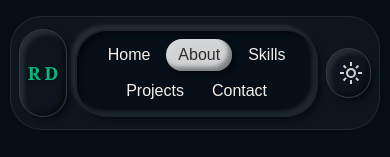
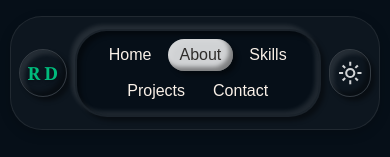
Before and after one commit to RanaDebbarma/my-portfolio, a Next.js app: page /about in a window 390 px wide. Shown: the top 157 px of the page. Built offline with nearby package versions, Linux system fonts and the light colour scheme.

Commit message:
nav element adjustment

```diff
--- a/components/Logo.tsx
+++ b/components/Logo.tsx
@@ -2,7 +2,7 @@ const Logo = () => {
   return (
     <div
       aria-label="RD Logo"
-      className="convex select-none h-full aspect-auto text-lg items-center justify-center font-serif font-bold p-2 border border-foreground/20 rounded-full flex gap-1"
+      className="convex select-none h-12 w-12 aspect-auto text-lg items-center justify-center font-serif font-bold p-2 border border-foreground/20 rounded-full flex gap-1"
     >
       <span className="text-accent text-shadow-md">R</span>
       <span className="text-accent text-shadow-md">D</span>
--- a/components/Overview.tsx
+++ b/components/Overview.tsx
@@ -3,7 +3,7 @@ import Image from "next/image"
 
 const Overview = () => {
   return (
-    <div className="shadow-[0_4px_24px_rgba(0,0,0,0.24)] flex flex-col gap-12 lg:w-120 border border-foreground/16 bg-foreground/5 w-full rounded-3xl shrink-0 p-8">
+    <div className="shadow-[0_4px_24px_rgba(0,0,0,0.24)] flex flex-col gap-12 lg:w-120 border border-foreground/16 bg-foreground/5 w-full rounded-3xl shrink-0 p-4 sm:p-8">
       <h1 className="uppercase tracking-widest">Quick Overview</h1>
 
       <div>
@@ -11,7 +11,7 @@ const Overview = () => {
         <p className="text-muted">Frontend Developer based in Guwahati</p>
       </div>
 
-      <div className="grid grid-cols-2 gap-4">
+      <div className="grid grid-cols-1 sm:grid-cols-2 gap-4">
         <div className="space-y-2 p-8 border-0 border-foreground/30 concave rounded-2xl">
           <p className="uppercase text-xs tracking-widest font-sans font-medium text-muted">Primary stack</p>
           <p>React + tailwind</p>
--- a/components/ThemeToggle.tsx
+++ b/components/ThemeToggle.tsx
@@ -22,17 +22,17 @@ const ThemeToggle = () => {
   return (
     <div
       onClick={() => toggleTheme()}
-      className="hover:bg-accent/10 border border-foreground/20 hover:border-accent/40 group convex active:scale-95 isolate cursor-pointer p-3 relative rounded-full overflow-hidden duration-300 ease-in-out"
+      className="h-12 w-12 p-2 flex justify-center items-center hover:bg-accent/10 border border-foreground/20 hover:border-accent/40 group convex active:scale-95 isolate cursor-pointer relative rounded-full overflow-hidden duration-300 ease-in-out"
     >
       {
         theme === "light"
           ? <svg
-            className="h-6 fill-foreground group-hover:text-accent duration-300 ease-in-out"
+            className="h-full fill-foreground group-hover:text-accent duration-300 ease-in-out"
             xmlns="http://www.w3.org/2000/svg"
             viewBox="0 -960 960 960"
           ><path d="M480-120q-150 0-255-105T120-480q0-150 105-255t255-105q14 0 27.5 1t26.5 3q-41 29-65.5 75.5T444-660q0 90 63 153t153 63q55 0 101-24.5t75-65.5q2 13 3 26.5t1 27.5q0 150-105 255T480-120Zm0-80q88 0 158-48.5T740-375q-20 5-40 8t-40 3q-123 0-209.5-86.5T364-660q0-20 3-40t8-40q-78 32-126.5 102T200-480q0 116 82 198t198 82Zm-10-270Z" /></svg>
           : <svg
-            className="h-6 fill-foreground group-hover:text-accent duration-300 ease-in-out"
+            className="h-full fill-foreground group-hover:text-accent duration-300 ease-in-out"
             xmlns="http://www.w3.org/2000/svg"
             viewBox="0 -960 960 960"
           ><path d="M565-395q35-35 35-85t-35-85q-35-35-85-35t-85 35q-35 35-35 85t35 85q35 35 85 35t85-35Zm-226.5 56.5Q280-397 280-480t58.5-141.5Q397-680 480-680t141.5 58.5Q680-563 680-480t-58.5 141.5Q563-280 480-280t-141.5-58.5ZM200-440H40v-80h160v80Zm720 0H760v-80h160v80ZM440-760v-160h80v160h-80Zm0 720v-160h80v160h-80ZM256-650l-101-97 57-59 96 100-52 56Zm492 496-97-101 53-55 101 97-57 59Zm-98-550 97-101 59 57-100 96-56-52ZM154-212l101-97 55 53-97 101-59-57Zm326-268Z" /></svg>
```
